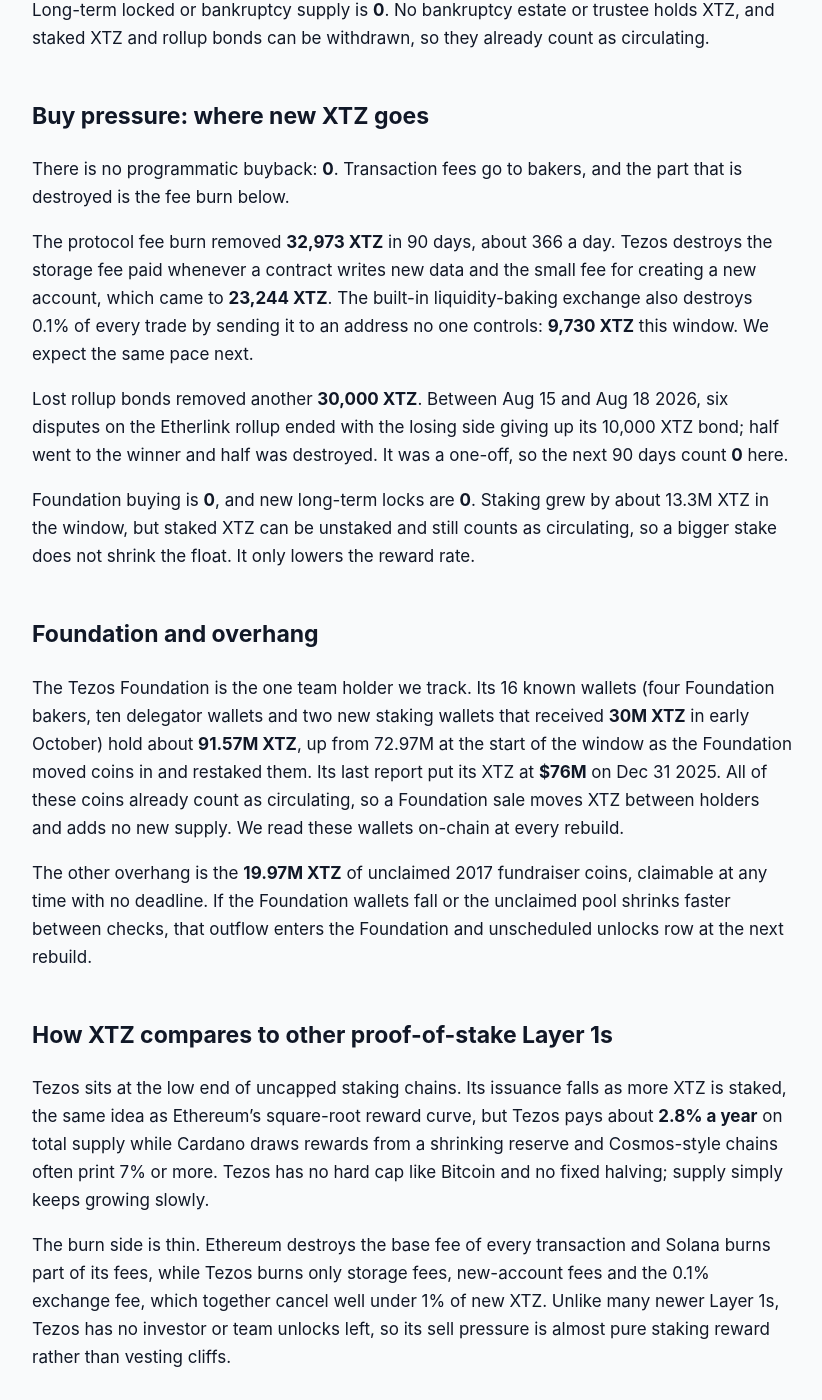
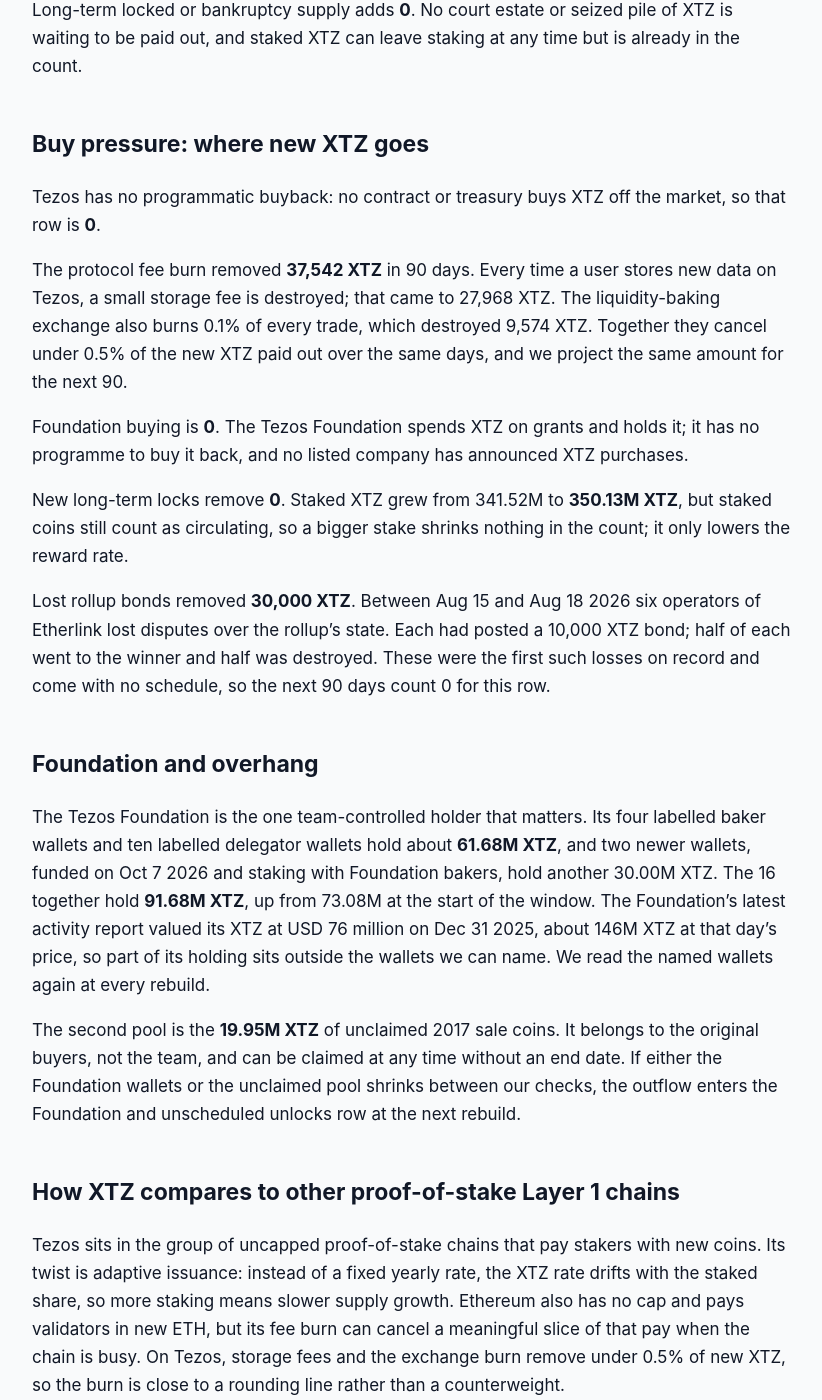
Before and after one commit to jeevansongmy-spec/mrnasdog-articles, a Jekyll site: the page built from crypto/tezos-pressure-framework.md, in a window 1280 px wide and 1400 px high, scrolled down 1334 px. Shown: the whole window, without its empty margins (228-1050 px from the left). Built offline with Jekyll 4.4.1, drawn with Linux system fonts in a browser that asks for light colours; some of the changed text lies outside the part shown.

Commit message:
publish: crypto/tezos-pressure-framework

```diff
--- a/crypto/tezos-pressure-framework.md
+++ b/crypto/tezos-pressure-framework.md
@@ -12,50 +12,62 @@ Originally published at [XTZ Inflation Analysis · October 2026 · Supply growin
 <!-- main-page -->
 ➜ Start with the Tezos coin page for the short answer (should you buy XTZ?) and its price drivers: [mrnasdog.com/research/tezos](https://mrnasdog.com/research/tezos)
 
-Tezos (XTZ) is mildly inflationary. Over the 90 days to **Oct 18 2026** the protocol created **8,071,689 XTZ** in staking rewards and buyers claimed **15,684 XTZ** of old fundraiser coins, while burns removed **62,973 XTZ**. Net, circulating supply grew **+0.73%**, the same as the monitor reads, and we expect about **+0.73%** again in the next 90 days. XTZ has no supply cap: the issuance rate moves with the staked share and reads **2.81% a year** today.
+XTZ supply is growing, by **+0.73%** in the 90 days to Oct 29 2026 and about the same in the next 90. Tezos pays its bakers and stakers in newly made XTZ every block, and the coin has no maximum supply. In the window the chain created **8.03M XTZ** and buyers from the 2017 sale claimed **36.00K XTZ**, while burns destroyed **67.54K XTZ**; other trackers show **+0.72%** for the same 90 days.
 
 ## The verdict, in one paragraph
 
-Tezos supply grew **+0.73%** over the last 90 days, and the next 90 days project **+0.73%**. The monitor reads **+0.73%** for the same 90 days, a gap of **0.00 percentage points**, so no warning chip is shown. Almost all of the new supply is staking reward; the burns are small, and the largest single burn of the window, **30,000 XTZ** of lost rollup bonds in August, was a one-off. Tezos is a steady, low-inflation proof-of-stake chain: inflationary by design, with no unlock overhang.
+Net new XTZ in the last 90 days came to **+0.73%** of the circulating supply of **1.10B XTZ**, and the next 90 days project to **+0.73%** as well. Other trackers put the same window at **+0.72%**, a gap of **0.01 percentage points**, so the coin page carries no warning note. Almost all of the new supply is staking pay; the burns on Tezos and on Etherlink, its fast add-on chain, take back less than one coin in a hundred. Tezos is a steady, mildly inflationary staking chain: new XTZ arrives every few seconds, and nothing on the chain removes it at the same pace.
 
 ## Sell pressure: where new XTZ comes from
 
-Protocol inflation is the main source, at **8,071,689 XTZ** in 90 days, about **89,700 XTZ** a day. Tezos pays bakers, stakers and delegators in newly created XTZ every block, and since the adaptive issuance upgrade of 2024 the yearly rate adjusts by itself to how much XTZ is staked: the more is staked, the lower the rate. About **31%** of all XTZ is staked today and the chain reads a rate of **2.81% a year**. The three 30-day parts of the window were close to each other (2.73M, 2.67M and 2.67M XTZ), so we carry the same 8.07M XTZ into the next 90 days. The Ushuaia upgrade of Jun 30 2026 did not change how rewards are paid, and the separate subsidy for the built-in liquidity-baking exchange has been switched off by baker vote since Jun 2 2026.
+Protocol inflation is the whole story. Between Jul 31 and Oct 29 2026 Tezos created **8,028,118 XTZ** as rewards for baking blocks, attesting to them and keeping the data layer available, about **89,200 XTZ a day**. Tezos sets this pay with adaptive issuance: the yearly rate moves with the share of XTZ that is staked. That share rose from 30.71% to 31.26% in the window, and the rate fell from 3.11% to **2.80%** a year, so today's pace is nearer 85,800 XTZ a day. We still project the full 90-day amount forward, because no rule change cut the pay. The separate liquidity-baking subsidy, which mints XTZ for the chain's built-in exchange, has not been paid since Jun 2 2026 and added nothing.
 
-Vesting unlocks are **0**. The Tezos Foundation and early-team allocations vested monthly over four years and finished in 2022, and no Tezos unlock calendar has anything left to release.
+Vesting unlocks add **0**. The original allocations to the founders and the Tezos Foundation finished vesting years ago, so no calendar of team unlocks is left.
 
-Foundation and unscheduled unlocks add **15,684 XTZ**. About **19.97M XTZ** from the 2017 Tezos fundraiser has never been claimed, so it is not counted as circulating. When a contributor claims, those coins enter the market. Five claims landed this window, between Jul 28 and Oct 13 2026, and about **93,500 XTZ** was claimed over the last year, with at least one claim every quarter, so we expect about **23,400 XTZ** in the next 90 days.
+Foundation and unscheduled unlocks add **35,996 XTZ**. About 19.95M XTZ bought in the 2017 Tezos sale has never been claimed by its buyers, and unclaimed coins do not count as circulating. Five claims came in during the window, on Sep 30 (two), Oct 7, Oct 13 and Oct 22 2026, the largest worth 24,900 XTZ. Claims arrived in every quarter of the past year, 118,428 XTZ in all, so we expect about **29,607 XTZ** in the next 90 days. The Tezos Foundation's own sales and grants add 0 here, because its wallets already count as circulating.
 
-Long-term locked or bankruptcy supply is **0**. No bankruptcy estate or trustee holds XTZ, and staked XTZ and rollup bonds can be withdrawn, so they already count as circulating.
+Long-term locked or bankruptcy supply adds **0**. No court estate or seized pile of XTZ is waiting to be paid out, and staked XTZ can leave staking at any time but is already in the count.
 
 ## Buy pressure: where new XTZ goes
 
-There is no programmatic buyback: **0**. Transaction fees go to bakers, and the part that is destroyed is the fee burn below.
+Tezos has no programmatic buyback: no contract or treasury buys XTZ off the market, so that row is **0**.
 
-The protocol fee burn removed **32,973 XTZ** in 90 days, about 366 a day. Tezos destroys the storage fee paid whenever a contract writes new data and the small fee for creating a new account, which came to **23,244 XTZ**. The built-in liquidity-baking exchange also destroys 0.1% of every trade by sending it to an address no one controls: **9,730 XTZ** this window. We expect the same pace next.
+The protocol fee burn removed **37,542 XTZ** in 90 days. Every time a user stores new data on Tezos, a small storage fee is destroyed; that came to 27,968 XTZ. The liquidity-baking exchange also burns 0.1% of every trade, which destroyed 9,574 XTZ. Together they cancel under 0.5% of the new XTZ paid out over the same days, and we project the same amount for the next 90.
 
-Lost rollup bonds removed another **30,000 XTZ**. Between Aug 15 and Aug 18 2026, six disputes on the Etherlink rollup ended with the losing side giving up its 10,000 XTZ bond; half went to the winner and half was destroyed. It was a one-off, so the next 90 days count **0** here.
+Foundation buying is **0**. The Tezos Foundation spends XTZ on grants and holds it; it has no programme to buy it back, and no listed company has announced XTZ purchases.
 
-Foundation buying is **0**, and new long-term locks are **0**. Staking grew by about 13.3M XTZ in the window, but staked XTZ can be unstaked and still counts as circulating, so a bigger stake does not shrink the float. It only lowers the reward rate.
+New long-term locks remove **0**. Staked XTZ grew from 341.52M to **350.13M XTZ**, but staked coins still count as circulating, so a bigger stake shrinks nothing in the count; it only lowers the reward rate.
+
+Lost rollup bonds removed **30,000 XTZ**. Between Aug 15 and Aug 18 2026 six operators of Etherlink lost disputes over the rollup's state. Each had posted a 10,000 XTZ bond; half of each went to the winner and half was destroyed. These were the first such losses on record and come with no schedule, so the next 90 days count 0 for this row.
 
 ## Foundation and overhang
 
-The Tezos Foundation is the one team holder we track. Its 16 known wallets (four Foundation bakers, ten delegator wallets and two new staking wallets that received **30M XTZ** in early October) hold about **91.57M XTZ**, up from 72.97M at the start of the window as the Foundation moved coins in and restaked them. Its last report put its XTZ at **$76M** on Dec 31 2025. All of these coins already count as circulating, so a Foundation sale moves XTZ between holders and adds no new supply. We read these wallets on-chain at every rebuild.
+The Tezos Foundation is the one team-controlled holder that matters. Its four labelled baker wallets and ten labelled delegator wallets hold about **61.68M XTZ**, and two newer wallets, funded on Oct 7 2026 and staking with Foundation bakers, hold another 30.00M XTZ. The 16 together hold **91.68M XTZ**, up from 73.08M at the start of the window. The Foundation's latest activity report valued its XTZ at USD 76 million on Dec 31 2025, about 146M XTZ at that day's price, so part of its holding sits outside the wallets we can name. We read the named wallets again at every rebuild.
 
-The other overhang is the **19.97M XTZ** of unclaimed 2017 fundraiser coins, claimable at any time with no deadline. If the Foundation wallets fall or the unclaimed pool shrinks faster between checks, that outflow enters the Foundation and unscheduled unlocks row at the next rebuild.
+The second pool is the **19.95M XTZ** of unclaimed 2017 sale coins. It belongs to the original buyers, not the team, and can be claimed at any time without an end date. If either the Foundation wallets or the unclaimed pool shrinks between our checks, the outflow enters the Foundation and unscheduled unlocks row at the next rebuild.
 
-## How XTZ compares to other proof-of-stake Layer 1s
+## How XTZ compares to other proof-of-stake Layer 1 chains
 
-Tezos sits at the low end of uncapped staking chains. Its issuance falls as more XTZ is staked, the same idea as Ethereum's square-root reward curve, but Tezos pays about **2.8% a year** on total supply while Cardano draws rewards from a shrinking reserve and Cosmos-style chains often print 7% or more. Tezos has no hard cap like Bitcoin and no fixed halving; supply simply keeps growing slowly.
+Tezos sits in the group of uncapped proof-of-stake chains that pay stakers with new coins. Its twist is adaptive issuance: instead of a fixed yearly rate, the XTZ rate drifts with the staked share, so more staking means slower supply growth. Ethereum also has no cap and pays validators in new ETH, but its fee burn can cancel a meaningful slice of that pay when the chain is busy. On Tezos, storage fees and the exchange burn remove under 0.5% of new XTZ, so the burn is close to a rounding line rather than a counterweight.
 
-The burn side is thin. Ethereum destroys the base fee of every transaction and Solana burns part of its fees, while Tezos burns only storage fees, new-account fees and the 0.1% exchange fee, which together cancel well under 1% of new XTZ. Unlike many newer Layer 1s, Tezos has no investor or team unlocks left, so its sell pressure is almost pure staking reward rather than vesting cliffs.
+Cardano takes a different route: it pays stakers from a reserve that already exists under a hard cap, so its supply can never pass a fixed number. Solana cuts its issuance rate on a fixed schedule each year. Tezos has neither a cap nor a schedule; its rate only changes when the staked share moves or when bakers vote in a new protocol.
+
+Tezos does share one feature with few other chains: a pool of unclaimed sale coins outside the circulating count. Most chains distributed all their sale coins at launch. On Tezos, 19.95M XTZ from 2017 still waits for its owners, which adds a small, irregular trickle on top of staking pay.
 
 ## What to watch in the next 90 days
 
-The staked share: if more XTZ is staked, the yearly rate drops below 2.81%; if stakers leave, it rises. The current upgrade proposal period ends on **Oct 21 2026** with no proposal, and the next upgrade, expected to bring protocol liquid staking, needs about two more months of voting after it is proposed. Watch whether bakers vote the liquidity-baking subsidy back on, which would add new XTZ each block. Watch the 19.97M XTZ unclaimed fundraiser pool for a large claim. And watch the next Tezos Foundation report for its XTZ holdings at Jun 30 2026.
+The current Tezos proposal period ends on **Nov 4 2026** with no upgrade proposed; an upgrade proposed in the next period could, at the earliest, go live around mid-January 2027, and the planned next protocol is expected to switch on sTEZ, the built-in liquid staking token.
+
+The Tezos Foundation's activity report for January to June 2026 has not appeared yet; when it does, it will give a newer value for the Foundation's XTZ.
+
+All Bakers Attest, a consensus change that turns on once half of all active bakers use the new tz4 keys, had **83 of 195** bakers switched in late August 2026, 15 short of the line; we will check whether it changes reward pay when it activates.
+
+The staked share, now **31.26%**, sets the reward rate of **2.80%** a year; if staking keeps rising, the next 90 days could come in below the 8.03M XTZ we project.
+
+Claims from the 19.95M XTZ unclaimed sale pool are irregular, and one large claim could move the row well above our **29,607 XTZ** estimate.
 
 ## Summary
 
-Tezos (XTZ) grew its circulating supply by **+0.73%** in the 90 days to Oct 18 2026 and projects about the same next, in line with the monitor. The supply comes almost entirely from staking rewards that adjust to the staked share, about **2.81% a year**, while storage and exchange burns remove only a small slice. There are no vesting unlocks left; the overhangs are the Foundation's roughly 91.57M XTZ, already circulating, and 19.97M XTZ of unclaimed fundraiser coins. XTZ has no supply cap.
+XTZ supply grew by **+0.73%** in the 90 days to Oct 29 2026 and is projected to grow by about the same in the next 90 days. Tezos creates new XTZ every block to pay bakers and stakers, about **8.03M XTZ** in the last quarter, and its storage-fee and exchange burns remove under 0.5% of that. The chain has no maximum supply and no vesting left, so the main risk to holders is steady staking pay that only slows as more XTZ is staked. The Tezos Foundation's roughly **91.68M XTZ** in named wallets and the 19.95M XTZ of unclaimed 2017 sale coins are the piles to watch.
 
-*MrNasDog Pressure Framework analysis of XTZ, Metric 1 — Inflation. Data + explanation only. Not financial advice. Checked Oct 19 2026.*
+*MrNasdog Pressure Framework analysis of XTZ, Metric 1 — Inflation. Data + explanation only. Not financial advice. Checked Oct 29 2026.*
```
Also changed, not shown: other parts of crypto/tezos-pressure-framework.md (+1 -1 lines).
